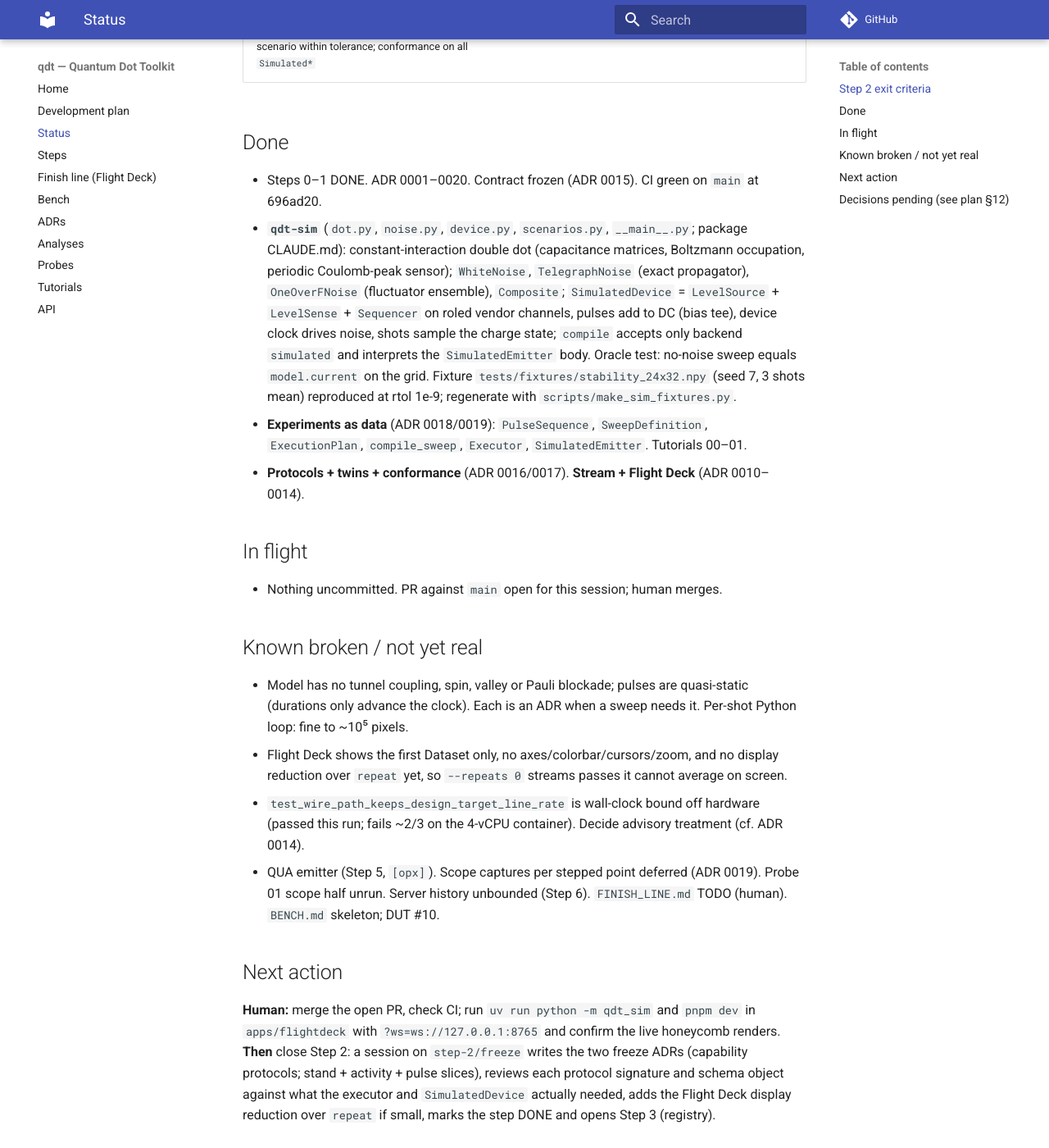
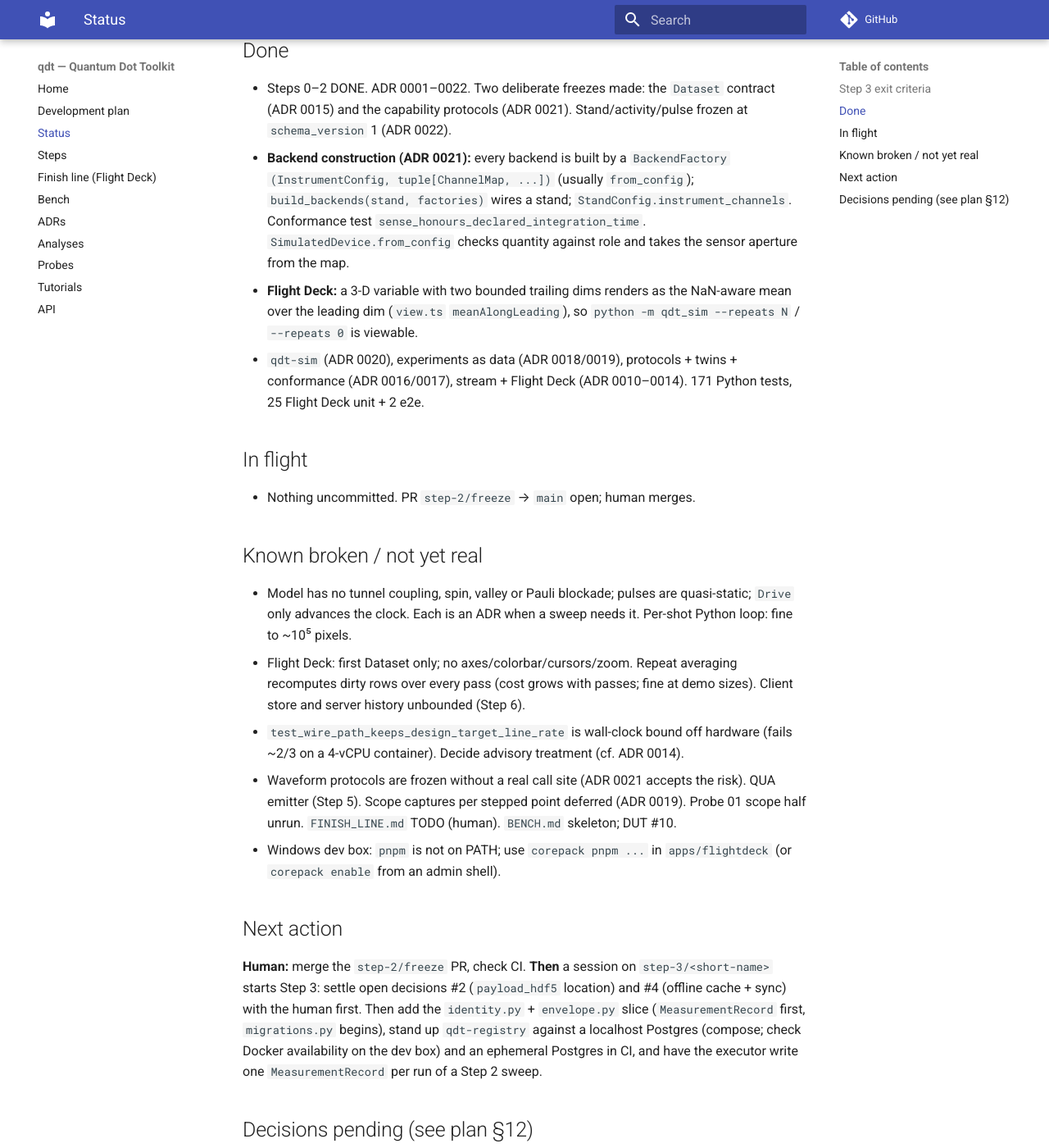
Before and after one commit to CowboyQuantum/qdt, an MkDocs documentation site: the page built from docs/STATUS.md, in a window 1280 px wide and 1400 px high, scrolled down 747 px. Shown: the whole window at 82% size. Built offline with MkDocs 1.6.1 and Material for MkDocs 9.7.7, drawn with Linux system fonts in a browser that asks for light colours; comment, search, counter and statistics services are not loaded; some of the changed text lies outside the part shown.

Commit message:
docs: STATUS — Step 2 DONE (ADR 0021/0022); Step 3 registry opened
Co-Authored-By: Claude Opus 5.5 <noreply@anthropic.com>

```diff
--- a/docs/STATUS.md
+++ b/docs/STATUS.md
@@ -3,56 +3,55 @@
 > Rewritten at the end of every session. Never appended. History: `git log -- docs/STATUS.md`.
 > A fresh session must be able to continue from this file alone.
 
-**Current step:** 2 — Experiments over a simulated device → `docs/steps/02-experiments-over-simulated-device.md`
-**Branch:** `claude/session-plan-review-wudauu` (session-assigned name; restarted from `main` after PR #4.
-Every session ends with a PR against `main`; the human merges)
-**Last session:** 2026-10-12 — session (11): `qdt-sim` written fresh (ADR 0020): `DoubleDotModel`, noise
-models, `SimulatedDevice` behind all three protocols, scenarios + committed fixture, `python -m qdt_sim`
-streams a stability diagram live. The first Step 2 exit criterion is met end to end.
+**Current step:** 3 — Measurement registry → `docs/steps/03-registry.md`
+**Branch:** `step-2/freeze` (PR against `main` open; the human merges). Next session: `step-3/<short-name>` from `main`.
+**Last session:** 2026-10-12, session (12). Closed Step 2: the human confirmed the live honeycomb in Flight
+Deck; a pre-freeze review fixed how backends learn channel declarations (ADR 0021); froze the protocols
+(ADR 0021) and the stand + activity + pulse slices (ADR 0022); Flight Deck averages repeated scans on display.
 
-## Step 2 exit criteria
+## Step 3 exit criteria
 | Criterion | State |
 |---|---|
-| `SweepDefinition` round-trips and runs on `SimulatedDevice`, live in Flight Deck | ✔ `python -m qdt_sim` → `StreamServer` → Flight Deck `?ws=`; collected over WebSocket in the session (32² and 96² maps). Human to eyeball in the browser |
-| stand + activity + pulse slices frozen with ADR | ✘ objects complete; freeze ADR at exit |
-| Protocols frozen with ADR (second deliberate freeze, ADR 0007) | ✘ complete (ADR 0016/0017); freeze ADR at exit |
-| L0: dry-run count/order/shape; reproducibility; scenario within tolerance; conformance on all `Simulated*` | ✔ 167 tests |
+| any simulated measurement answerable by query (device, stand, definition) | ✘ not started |
+| envelope + identity slices frozen with ADR | ✘ not started |
+| L0: ephemeral Postgres round trip; migration fixtures; JSON Schema + DDL no-diff; sweep → record → Flight Deck replay | ✘ not started |
 
 ## Done
-- Steps 0–1 DONE. ADR 0001–0020. Contract frozen (ADR 0015). CI green on `main` at 696ad20.
-- **`qdt-sim`** (`dot.py`, `noise.py`, `device.py`, `scenarios.py`, `__main__.py`; package CLAUDE.md):
-  constant-interaction double dot (capacitance matrices, Boltzmann occupation, periodic Coulomb-peak
-  sensor); `WhiteNoise`, `TelegraphNoise` (exact propagator), `OneOverFNoise` (fluctuator ensemble),
-  `Composite`; `SimulatedDevice` = `LevelSource` + `LevelSense` + `Sequencer` on roled vendor channels,
-  pulses add to DC (bias tee), device clock drives noise, shots sample the charge state; `compile` accepts
-  only backend `simulated` and interprets the `SimulatedEmitter` body. Oracle test: no-noise sweep equals
-  `model.current` on the grid. Fixture `tests/fixtures/stability_24x32.npy` (seed 7, 3 shots mean)
-  reproduced at rtol 1e-9; regenerate with `scripts/make_sim_fixtures.py`.
-- **Experiments as data** (ADR 0018/0019): `PulseSequence`, `SweepDefinition`, `ExecutionPlan`,
-  `compile_sweep`, `Executor`, `SimulatedEmitter`. Tutorials 00–01.
-- **Protocols + twins + conformance** (ADR 0016/0017). **Stream + Flight Deck** (ADR 0010–0014).
+- Steps 0–2 DONE. ADR 0001–0022. Two deliberate freezes made: the `Dataset` contract (ADR 0015) and the
+  capability protocols (ADR 0021). Stand/activity/pulse frozen at `schema_version` 1 (ADR 0022).
+- **Backend construction (ADR 0021):** every backend is built by a `BackendFactory`
+  `(InstrumentConfig, tuple[ChannelMap, ...])` (usually `from_config`); `build_backends(stand, factories)`
+  wires a stand; `StandConfig.instrument_channels`. Conformance test `sense_honours_declared_integration_time`.
+  `SimulatedDevice.from_config` checks quantity against role and takes the sensor aperture from the map.
+- **Flight Deck:** a 3-D variable with two bounded trailing dims renders as the NaN-aware mean over the
+  leading dim (`view.ts` `meanAlongLeading`), so `python -m qdt_sim --repeats N` / `--repeats 0` is viewable.
+- `qdt-sim` (ADR 0020), experiments as data (ADR 0018/0019), protocols + twins + conformance (ADR 0016/0017),
+  stream + Flight Deck (ADR 0010–0014). 171 Python tests, 25 Flight Deck unit + 2 e2e.
 
 ## In flight
-- Nothing uncommitted. PR against `main` open for this session; human merges.
+- Nothing uncommitted. PR `step-2/freeze` → `main` open; human merges.
 
 ## Known broken / not yet real
-- Model has no tunnel coupling, spin, valley or Pauli blockade; pulses are quasi-static (durations only
-  advance the clock). Each is an ADR when a sweep needs it. Per-shot Python loop: fine to ~10⁵ pixels.
-- Flight Deck shows the first Dataset only, no axes/colorbar/cursors/zoom, and no display reduction over
-  `repeat` yet, so `--repeats 0` streams passes it cannot average on screen.
-- `test_wire_path_keeps_design_target_line_rate` is wall-clock bound off hardware (passed this run; fails
-  ~2/3 on the 4-vCPU container). Decide advisory treatment (cf. ADR 0014).
-- QUA emitter (Step 5, `[opx]`). Scope captures per stepped point deferred (ADR 0019). Probe 01 scope
-  half unrun. Server history unbounded (Step 6). `FINISH_LINE.md` TODO (human). `BENCH.md` skeleton; DUT #10.
+- Model has no tunnel coupling, spin, valley or Pauli blockade; pulses are quasi-static; `Drive` only
+  advances the clock. Each is an ADR when a sweep needs it. Per-shot Python loop: fine to ~10⁵ pixels.
+- Flight Deck: first Dataset only; no axes/colorbar/cursors/zoom. Repeat averaging recomputes dirty rows over
+  every pass (cost grows with passes; fine at demo sizes). Client store and server history unbounded (Step 6).
+- `test_wire_path_keeps_design_target_line_rate` is wall-clock bound off hardware (fails ~2/3 on a 4-vCPU
+  container). Decide advisory treatment (cf. ADR 0014).
+- Waveform protocols are frozen without a real call site (ADR 0021 accepts the risk). QUA emitter (Step 5).
+  Scope captures per stepped point deferred (ADR 0019). Probe 01 scope half unrun. `FINISH_LINE.md` TODO
+  (human). `BENCH.md` skeleton; DUT #10.
+- Windows dev box: `pnpm` is not on PATH; use `corepack pnpm ...` in `apps/flightdeck` (or `corepack enable`
+  from an admin shell).
 
 ## Next action
-**Human:** merge the open PR, check CI; run `uv run python -m qdt_sim` and `pnpm dev` in `apps/flightdeck`
-with `?ws=ws://127.0.0.1:8765` and confirm the live honeycomb renders.
-**Then** close Step 2: a session on `step-2/freeze` writes the two freeze ADRs (capability protocols; stand +
-activity + pulse slices), reviews each protocol signature and schema object against what the executor and
-`SimulatedDevice` actually needed, adds the Flight Deck display reduction over `repeat` if small, marks the
-step DONE and opens Step 3 (registry).
+**Human:** merge the `step-2/freeze` PR, check CI.
+**Then** a session on `step-3/<short-name>` starts Step 3: settle open decisions #2 (`payload_hdf5` location)
+and #4 (offline cache + sync) with the human first. Then add the `identity.py` + `envelope.py` slice
+(`MeasurementRecord` first, `migrations.py` begins), stand up `qdt-registry` against a localhost Postgres
+(compose; check Docker availability on the dev box) and an ephemeral Postgres in CI, and have the executor
+write one `MeasurementRecord` per run of a Step 2 sweep.
 
 ## Decisions pending (see plan §12)
-- #10 surrogate DUT design — by Step 5 entry. #2 `payload_hdf5` location — Step 3.
+- #2 `payload_hdf5` location, #4 offline cache + sync — Step 3, before code. #10 surrogate DUT — by Step 5 entry.
 - Whether the stream line-rate test becomes advisory off hardware (see Known broken).
```
Also changed, not shown: docs/steps/02-experiments-over-simulated-device.md (+1 -1 lines), docs/steps/03-registry.md (+1 -1 lines), docs/steps/README.md (+2 -2 lines).
